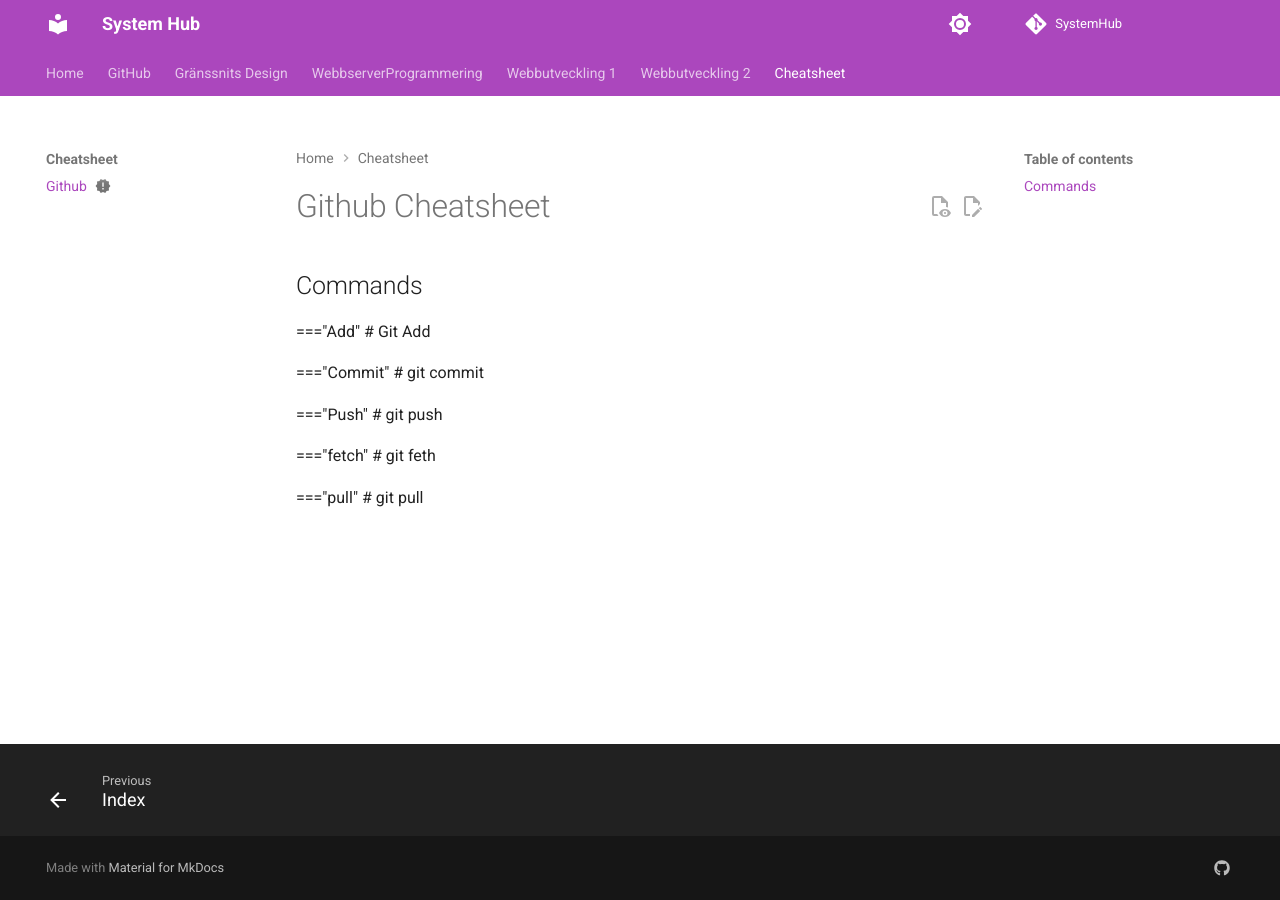
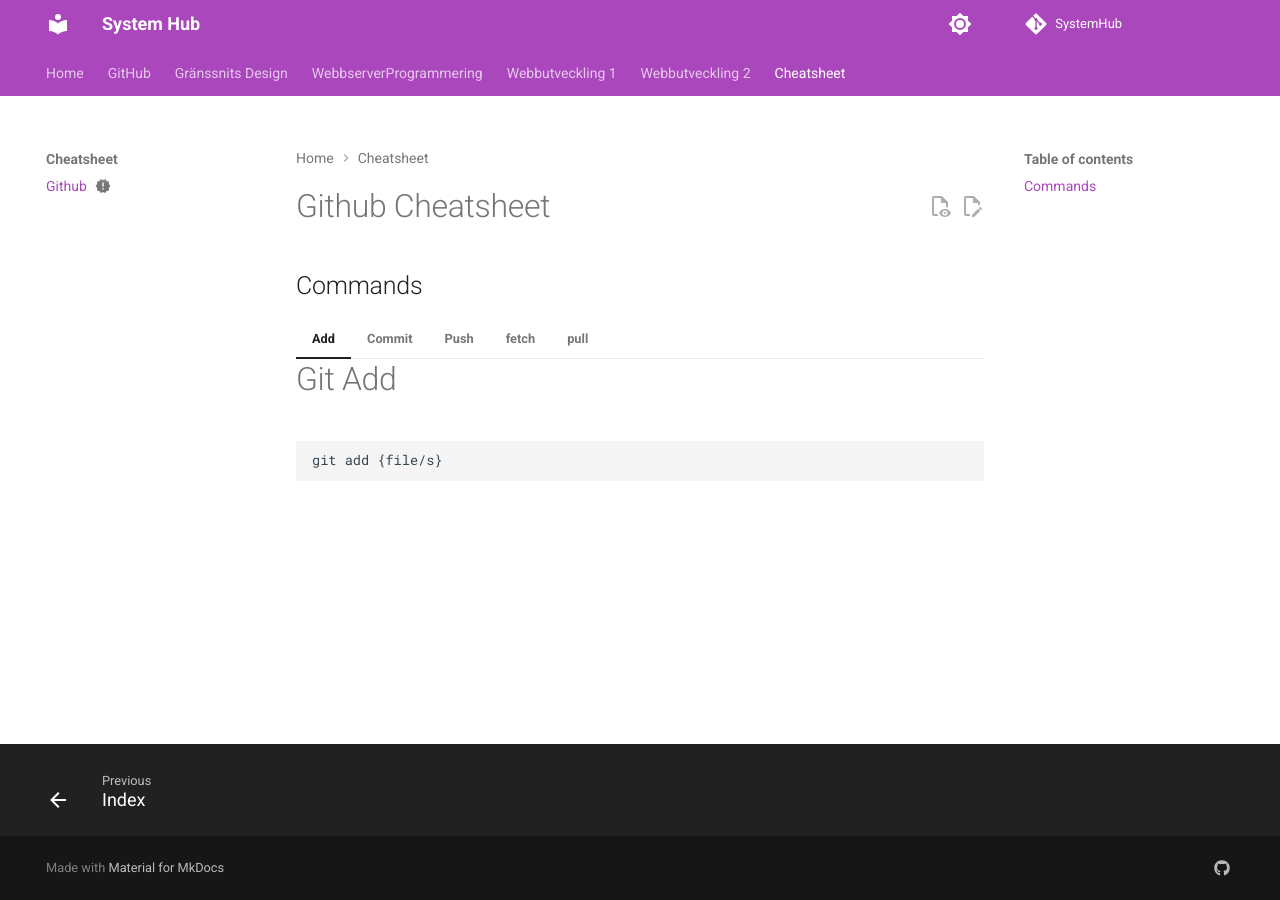
Before and after one commit to LBS-Vaxjo/D-WeuWeb01, an MkDocs documentation site: the page built from docs/cheatsheet/Github.md, in a window 1280 px wide. Built offline with MkDocs 1.6.1 and Material for MkDocs 9.7.7, drawn with Linux system fonts in a browser that asks for light colours; comment, search, counter and statistics services are not loaded.

Commit message:
git cheatsheet v0.2

````diff
--- a/docs/cheatsheet/Github.md
+++ b/docs/cheatsheet/Github.md
@@ -7,17 +7,25 @@ title: Github
 
 ## Commands
 
-==="Add"
+=== "Add"
     # Git Add
 
-==="Commit"
+    ```git
+    git add {file/s}
+    ```
+
+=== "Commit"
     # git commit
 
-==="Push"
+    ```
+    git commit -m "message"
+    ```
+
+=== "Push"
     # git push
 
-==="fetch"
+=== "fetch"
     # git feth
 
-==="pull"
+=== "pull"
     # git pull
````
